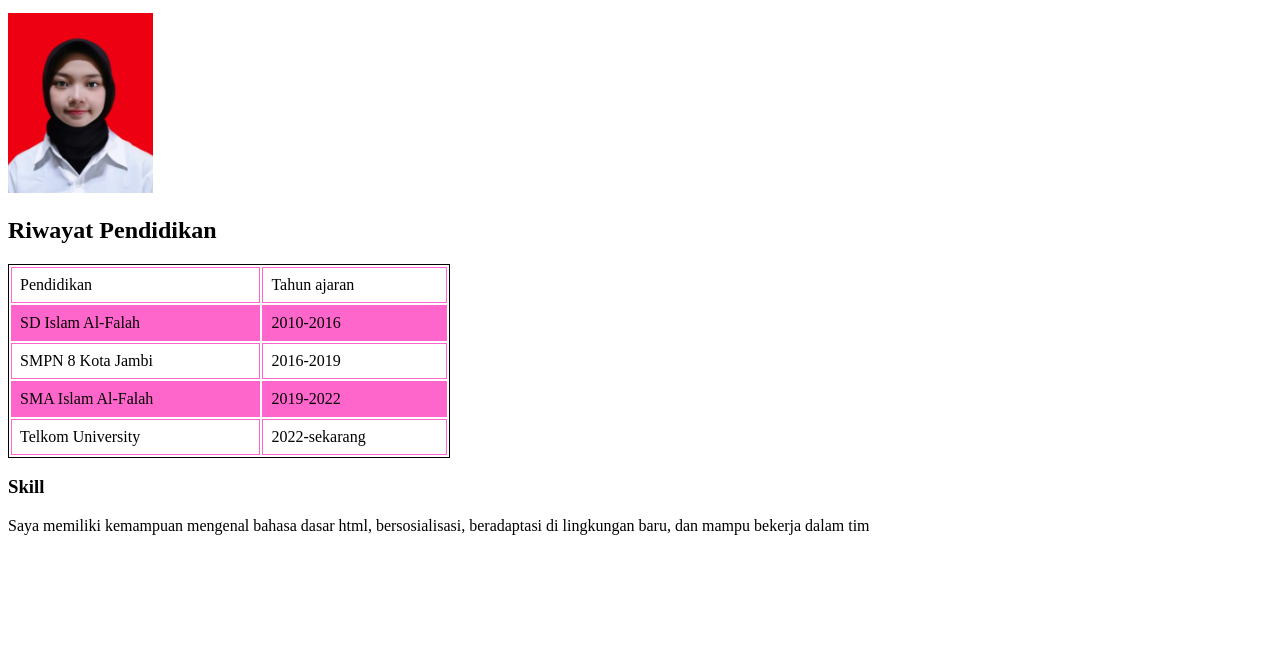
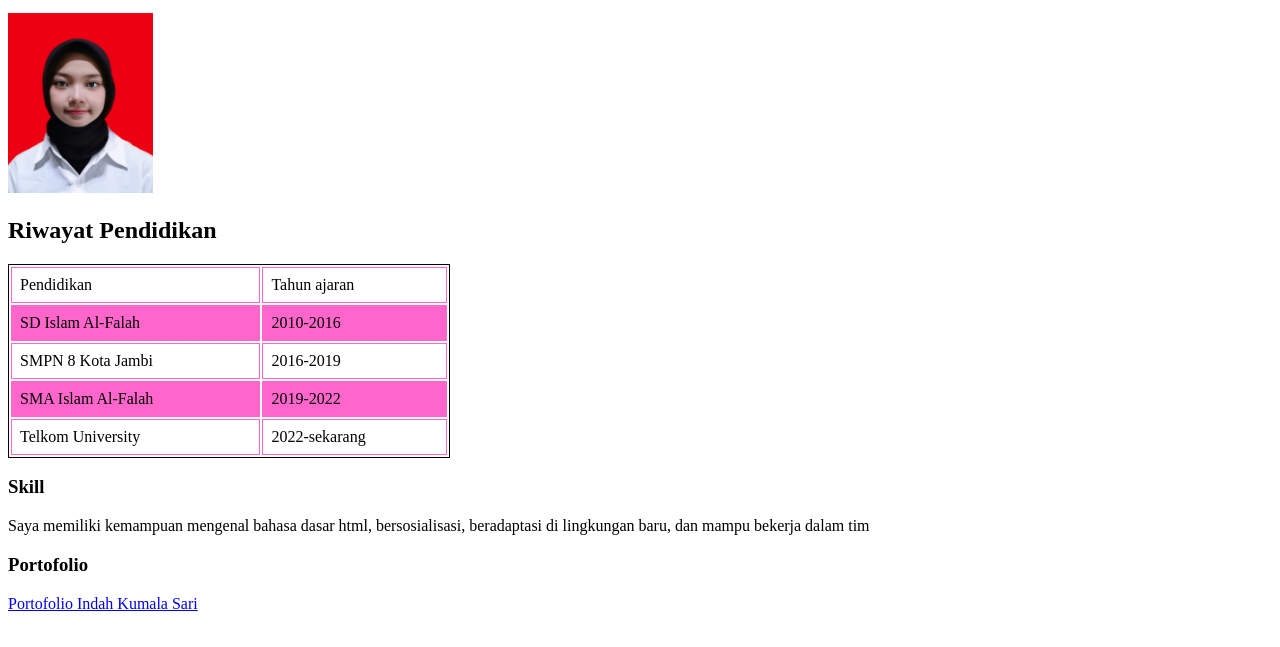
Before and after one commit to IndahKumalaSari/WAD-Indah, a plain HTML site: page index.html in a window 1280 px wide. Shown: the part 101-748 px from the top of the page. Drawn offline with Linux system fonts and the light colour scheme.

Commit message:
Add files via upload

```diff
--- a/index.html
+++ b/index.html
@@ -65,5 +65,8 @@ tr:nth-child(even) {
 <p> Saya memiliki kemampuan mengenal bahasa dasar html, bersosialisasi, beradaptasi di lingkungan baru, dan mampu bekerja dalam tim
 </p>
 
+<h3> Portofolio </h3>
+<p><a
+  href="Portofolio.html">Portofolio Indah Kumala Sari</a></p>
 </body>
 </html>
```
